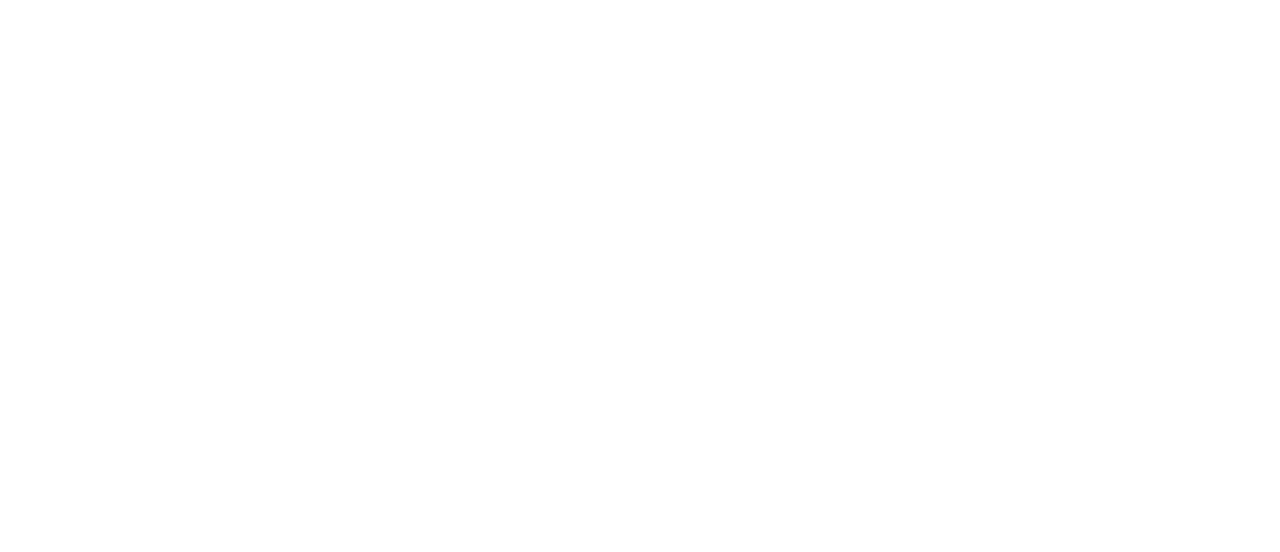
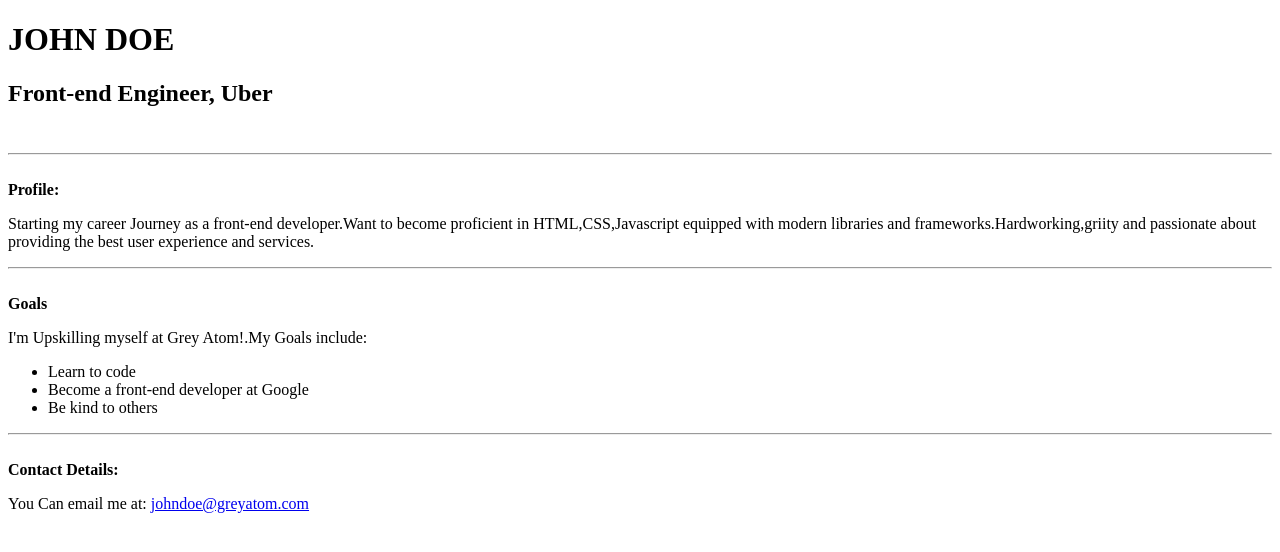
Before and after one commit to Devnandan557/personal-portfolio-page, a plain HTML site: page index.html in a window 1280 px wide. Drawn offline with Linux system fonts and the light colour scheme.

Commit message:
Update index.html

```diff
--- a/index.html
+++ b/index.html
@@ -9,16 +9,40 @@
       <title>Grey Atom Project</title>
       <link rel="stylesheet" type="text/css" href="style.css">
     </head>
+   <body>
+      <div class="profileBody">
 
 
+       	<h1>JOHN DOE</h1>
+       	<h2>Front-end Engineer, Uber</h2><br/>
+       	<hr><br>
 
-       <body>
+
+       	<strong>Profile:</strong><br>
+       	<p>Starting my career Journey as a front-end developer.Want to become proficient in HTML,CSS,Javascript equipped with modern libraries and frameworks.Hardworking,griity and passionate about providing the best user experience and services.</p>
+       	<hr/><br>
+
+   	<strong>Goals</strong>
+   	<br>
+   	<p> I'm Upskilling myself at Grey Atom!.My Goals include:</p>
+   	<ul>
+   		<li>Learn to code</li>
+   		<li>Become a front-end developer at Google</li>
+   		<li>Be kind to others</li>
+
+   	</ul>
+   	<hr><br>
+
+   	<Strong>Contact Details:</Strong><br>
+   	<p>You Can email me at: <a href="#">johndoe@greyatom.com</a>
+
+   	</p>
+
+   </div>
 
 
 
 
  </body>
 
-
-
-       </html>
+</html>
```
